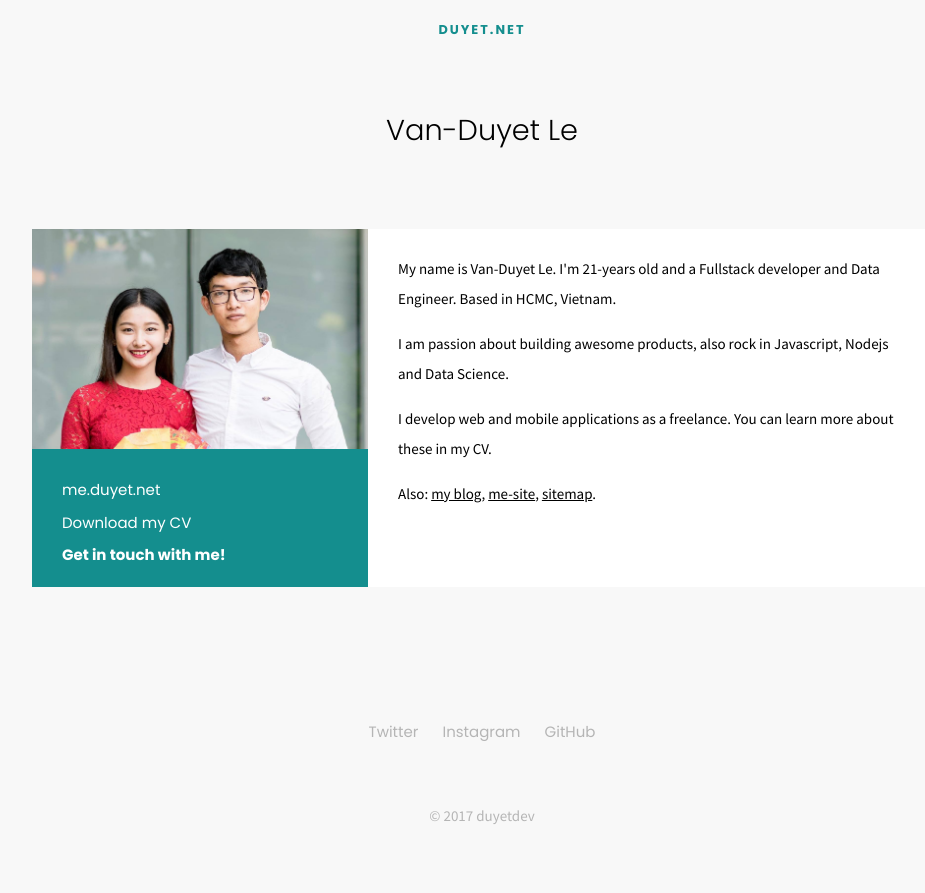
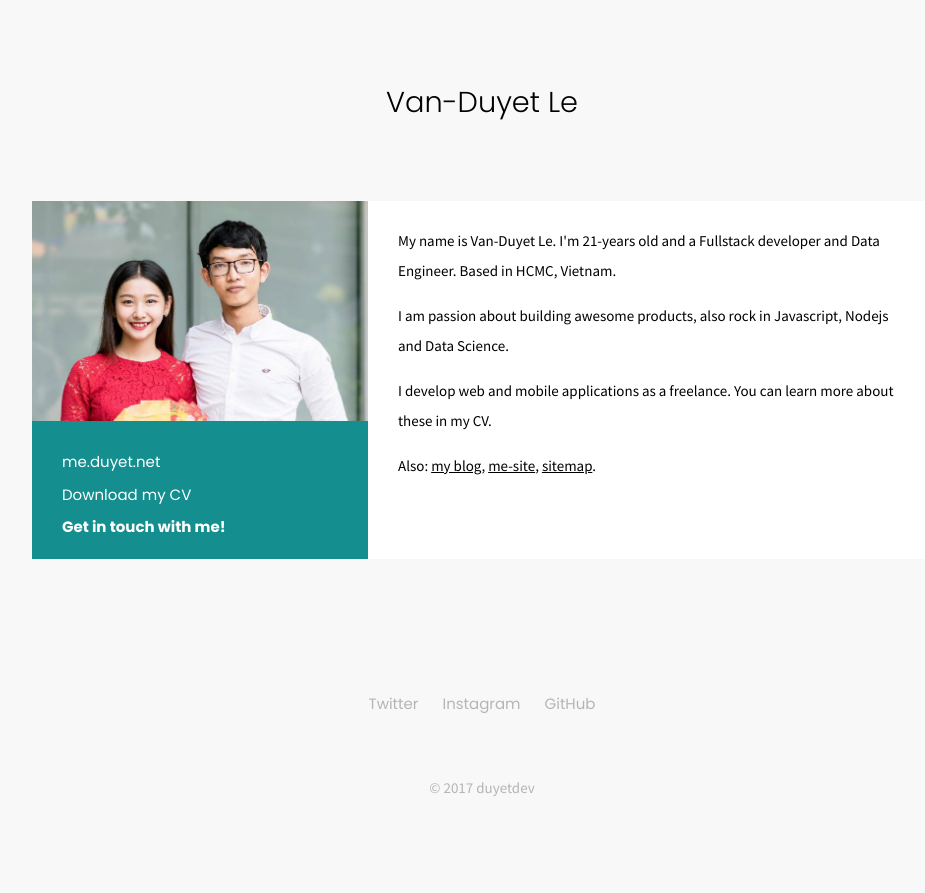
Before and after one commit to duyet-website/duyet.net, a plain HTML site: page index.html in a window 1280 px wide. Shown: the whole page, without its empty margins (158-1083 px from the left). After the commit the page ends 865 px from the top, so only its background shows below. Drawn offline with Linux system fonts and the light colour scheme.

Commit message:
Update index.html

```diff
--- a/index.html
+++ b/index.html
@@ -42,7 +42,7 @@
     </nav>
     <main>
         <div class="wrap">
-            <h1 class="site--name"><a href="https://duyet.net">duyet.net</a></h1>
+            <!-- h1 class="site--name"><a href="https://duyet.net">duyet.net</a></h1 -->
             <div class="intro a-item a-opacity">
                 <h3>Van-Duyet Le</h3>
             </div>
```
